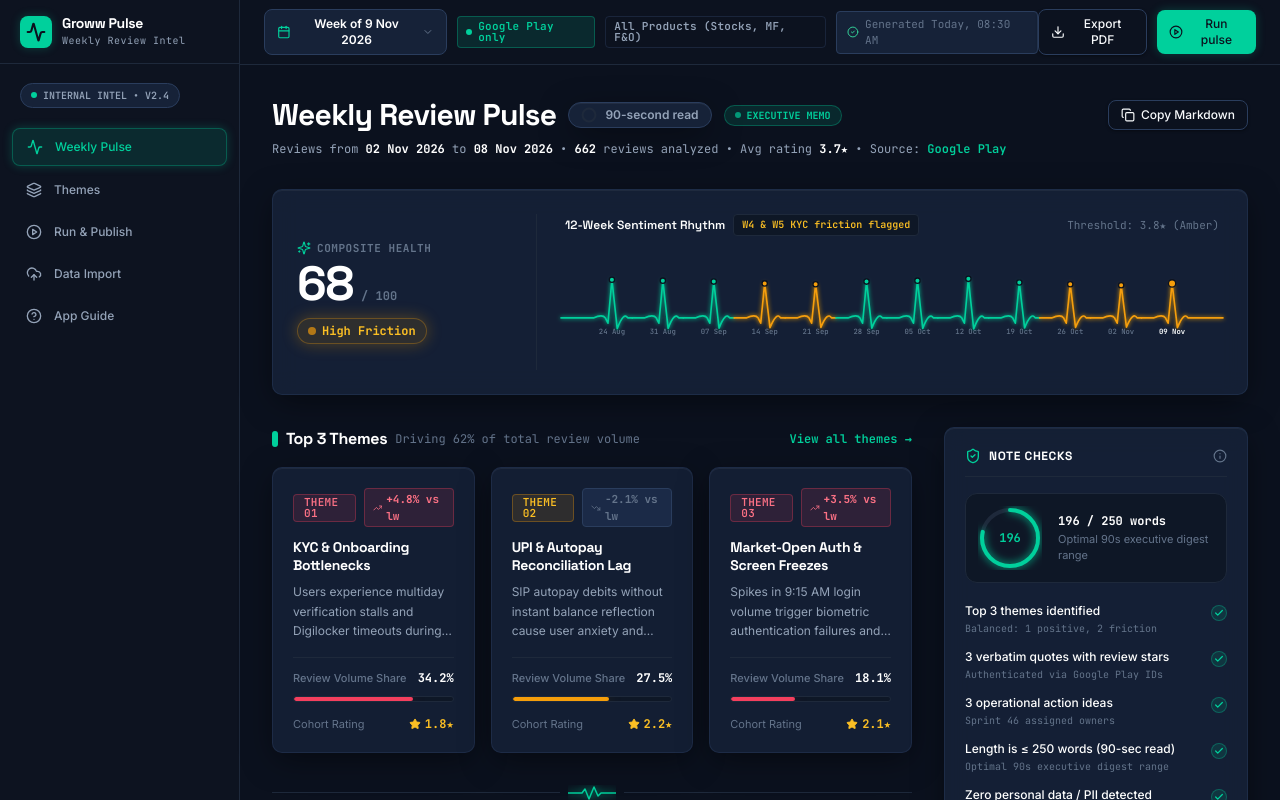
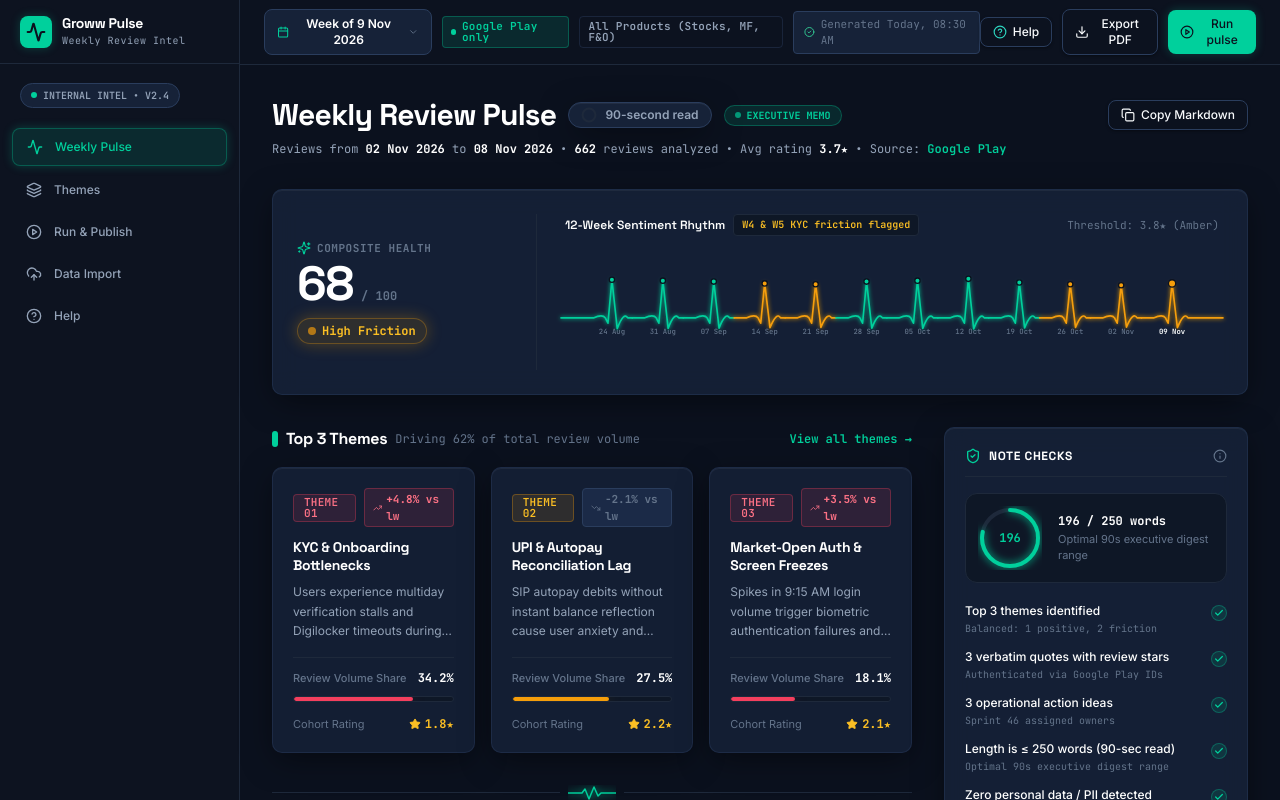
Before and after one commit to Saurabh682/groww-weekly-review-pulse, a React (Vite) app in the folder frontend/: page / in a window 1280 px wide. Shown: the top 800 px of the page. Built offline with nearby package versions, Linux system fonts and the light colour scheme.

Commit message:
feat(nav): add prominent Help button in top header bar and rename nav item to Help

```diff
--- a/frontend/src/app/Shell.tsx
+++ b/frontend/src/app/Shell.tsx
@@ -50,7 +50,7 @@ export const Shell: React.FC = () => {
     { to: '/themes', label: 'Themes', icon: <Layers className="w-4 h-4" /> },
     { to: '/run', label: 'Run & Publish', icon: <PlayCircle className="w-4 h-4" /> },
     { to: '/import', label: 'Data Import', icon: <UploadCloud className="w-4 h-4" /> },
-    { to: '/help', label: 'App Guide', icon: <HelpCircle className="w-4 h-4" /> },
+    { to: '/help', label: 'Help', icon: <HelpCircle className="w-4 h-4" /> },
   ];
 
   const getNavPath = (path: string) => {
@@ -163,8 +163,16 @@ export const Shell: React.FC = () => {
               </div>
             </div>
 
-            {/* Quick Run Action */}
-            <div className="flex items-center gap-2">
+            {/* Quick Run Action & Help Button */}
+            <div className="flex items-center gap-1.5">
+              <button
+                onClick={() => navigate(getNavPath('/help'))}
+                className="px-2 py-1 rounded-lg bg-[#162238] border border-[#2a3d5d] text-xs font-mono text-teal-400 hover:text-white flex items-center gap-1 transition-colors"
+                title="Help & Guide"
+              >
+                <HelpCircle className="w-3.5 h-3.5" />
+                <span>Help</span>
+              </button>
               <Button
                 variant="primary"
                 size="sm"
@@ -223,7 +231,7 @@ export const Shell: React.FC = () => {
                 : location.pathname.startsWith('/import')
                 ? 'Data Import'
                 : location.pathname.startsWith('/help')
-                ? 'App Guide'
+                ? 'Help'
                 : 'Groww Pulse'}
             </span>
           </div>
@@ -284,8 +292,18 @@ export const Shell: React.FC = () => {
               </div>
             </div>
 
-            {/* Right section: Export PDF & Run pulse button */}
+            {/* Right section: Help, Export PDF & Run pulse button */}
             <div className="flex items-center gap-2.5">
+              <Button
+                variant="secondary"
+                size="sm"
+                icon={<HelpCircle className="w-3.5 h-3.5 text-teal-400" />}
+                onClick={() => navigate(getNavPath('/help'))}
+                className="text-xs"
+              >
+                Help
+              </Button>
+
               <Button
                 variant="secondary"
                 size="sm"
```
